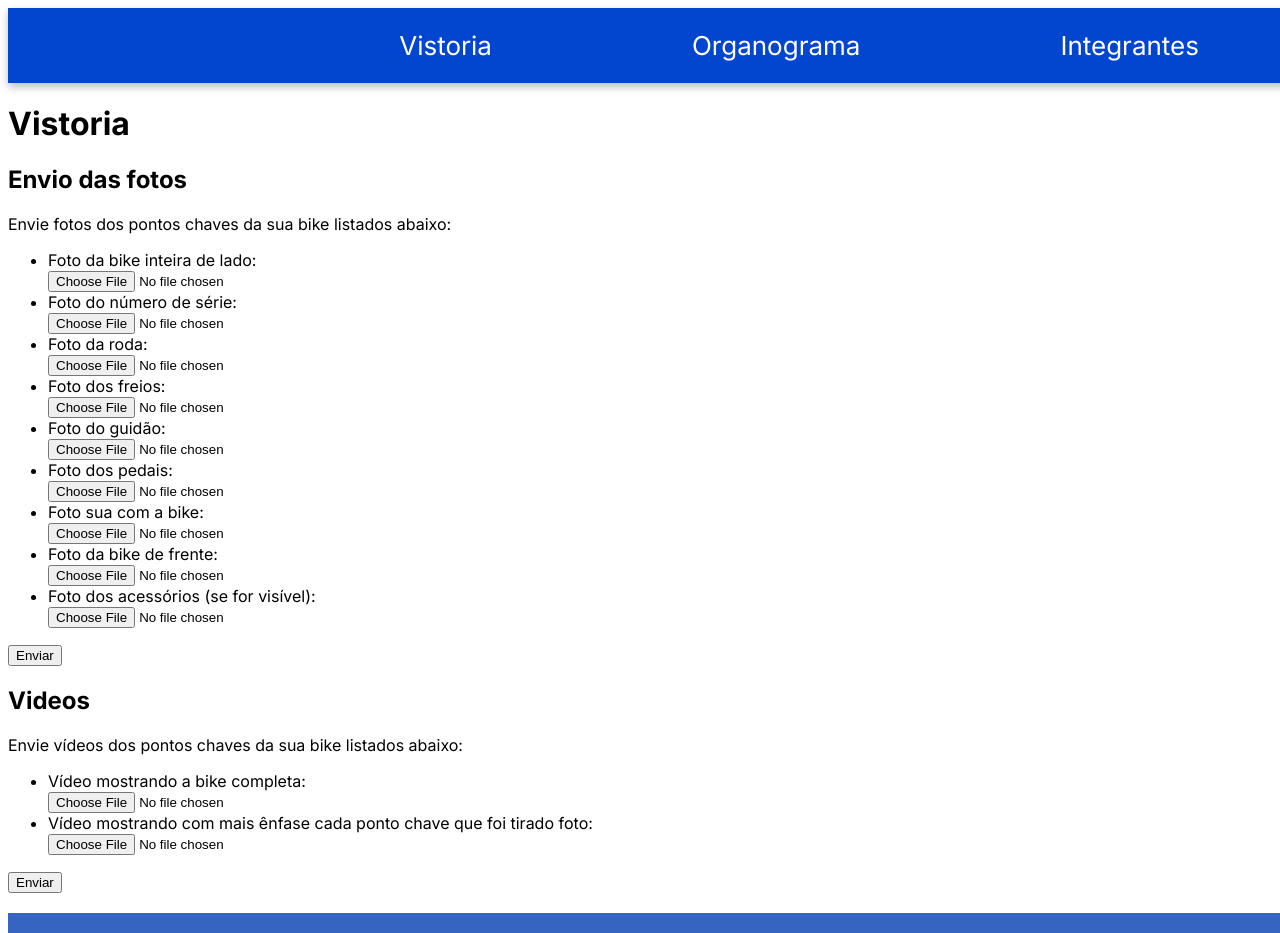
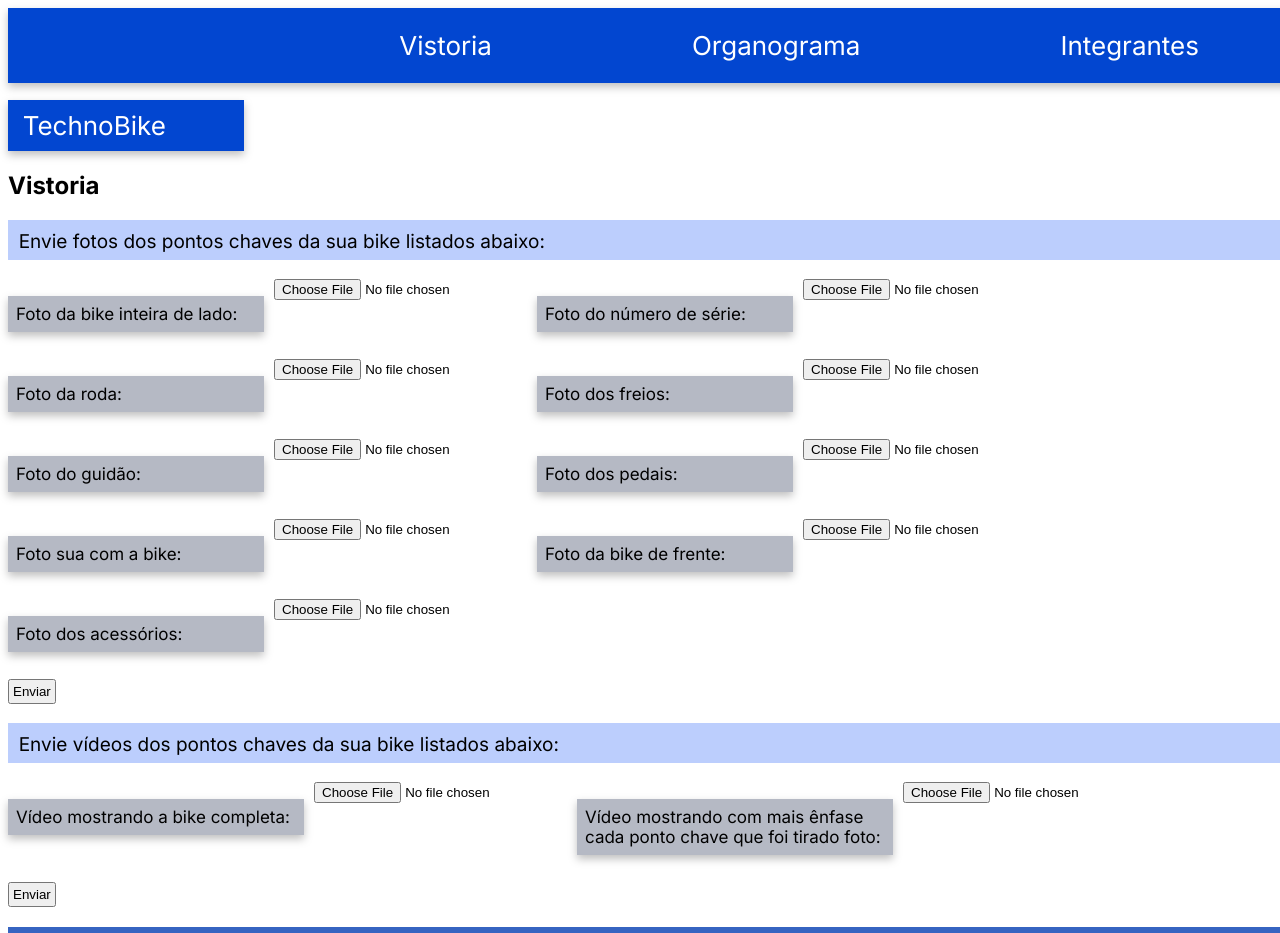
Before and after one commit to rafaellabastos1/sprint-rwd, a Next.js app: page /secundaria/arquivos-vistoria in a window 1280 px wide. Shown: the top 933 px of the page. Built offline with nearby package versions, Linux system fonts and the light colour scheme.

Commit message:
estilização da página de envio dos arquivos da vistoria finalizado

```diff
--- a/src/app/globals.css
+++ b/src/app/globals.css
@@ -371,4 +371,129 @@
             }
         }
     }
+
+    .textoArquivos {
+        width: 1291px;
+        height: 30px;
+        flex-shrink: 0;
+
+        background-color: #BCCEFD;
+        stroke-width: 1px;
+        stroke: #000;
+
+        color: #000;
+        text-align: left;
+        font-size: 19px;
+        font-style: normal;
+        font-weight: 400;
+        line-height: normal;
+        padding-top: 10px;
+    }
+
+    .enviarFotos {
+        width: 240px;
+        height: 20px;
+        flex-shrink: 0;
+
+        background-color: #b5b9c4;
+        stroke-width: 1px;
+        stroke: #000;
+        filter: drop-shadow(0px 4px 4px rgba(0, 0, 0, 0.25));
+
+        color: #000;
+        text-align: left;
+        font-size: 17px;
+        font-style: normal;
+        font-weight: 400;
+        line-height: normal;
+        padding: 8px;
+    }
+
+    .enviarFotosContainer {
+        display: flex;
+        flex-wrap: wrap;
+        gap: 10px;
+    }
+
+    .botaoArquivos {
+        margin-top: 10px;
+        padding: 3px;
+    }
+
+    .enviarVideos1 {
+        width: 280px;
+        height: 20px;
+        flex-shrink: 0;
+
+        background-color: #b5b9c4;
+        stroke-width: 1px;
+        stroke: #000;
+        filter: drop-shadow(0px 4px 4px rgba(0, 0, 0, 0.25));
+
+        color: #000;
+        text-align: left;
+        font-size: 17px;
+        font-style: normal;
+        font-weight: 400;
+        line-height: normal;
+        padding: 8px;
+    }
+
+    .enviarVideos2 {
+        width: 300px;
+        height: 40px;
+        flex-shrink: 0;
+
+        background-color: #b5b9c4;
+        stroke-width: 1px;
+        stroke: #000;
+        filter: drop-shadow(0px 4px 4px rgba(0, 0, 0, 0.25));
+
+        color: #000;
+        text-align: left;
+        font-size: 17px;
+        font-style: normal;
+        font-weight: 400;
+        line-height: normal;
+        padding: 8px;
+    }
+
+    .enviarVideosContainer {
+        display: flex;
+        flex-wrap: wrap;
+        gap: 10px;
+    }
+
+    .caixaArquivos {
+        width: 190px;
+        height: 24px;
+        flex-shrink: 0;
+
+        background-color: #BCCEFD;
+        stroke-width: 1px;
+        stroke: #000;
+        filter: drop-shadow(0px 4px 4px rgba(0, 0, 0, 0.25));
+
+        & a {
+            width: 83px;
+            height: 11px;
+            flex-shrink: 0;
+
+            color: #000;
+            text-align: center;
+            font-size: 13px;
+            font-style: normal;
+            font-weight: 400;
+            line-height: normal;
+            text-decoration: none;
+
+            &:hover {
+                color: white;
+                background-color:#3d4558;
+                width: 195px;
+                height: 24px;
+                padding: 8px;
+            }
+        }
+    }
 }
--- a/src/app/secundaria/arquivos-vistoria/page.jsx
+++ b/src/app/secundaria/arquivos-vistoria/page.jsx
@@ -22,53 +22,57 @@ export default function ArquivosVistoria() {
 
     return (
         <>
-            <h1>Vistoria</h1>
+            <h1 className='subtitulo'>&nbsp;&nbsp;TechnoBike</h1>
+
+            <h2>Vistoria</h2>
+
             <div id="fotosVistoria">
+                <p className='textoArquivos'>&nbsp;&nbsp;Envie fotos dos pontos chaves da sua bike listados abaixo: </p>
 
-                <h2>Envio das fotos</h2>
-                <p>Envie fotos dos pontos chaves da sua bike listados abaixo: </p>
-                <ul>
-                    <li>Foto da bike inteira de lado: </li>
+                <div className='enviarFotosContainer'>
+                    <p className='enviarFotos'>Foto da bike inteira de lado: </p>
                     <input type="file" id="ftBikeInteira" placeholder="Digite aqui"/>
 
-                    <li>Foto do número de série: </li>
+                    <p className='enviarFotos'>Foto do número de série: </p>
                     <input type="file" id="ftNumero" placeholder="Digite aqui"/>
 
-                    <li>Foto da roda: </li>
+                    <p className='enviarFotos'>Foto da roda: </p>
                     <input type="file" id="ftRoda" placeholder="Digite aqui"/>
 
-                    <li>Foto dos freios: </li>
+                    <p className='enviarFotos'>Foto dos freios: </p>
                     <input type="file" id="ftFreios" placeholder="Digite aqui"/>
 
-                    <li>Foto do guidão: </li>
+                    <p className='enviarFotos'>Foto do guidão: </p>
                     <input type="file" id="ftGuidao" placeholder="Digite aqui"/>
 
-                    <li>Foto dos pedais: </li>
+                    <p className='enviarFotos'>Foto dos pedais: </p>
                     <input type="file" id="ftPedais" placeholder="Digite aqui"/>
 
-                    <li>Foto sua com a bike: </li>
+                    <p className='enviarFotos'>Foto sua com a bike: </p>
                     <input type="file" id="ftSelfieBike" placeholder="Digite aqui"/>
 
-                    <li>Foto da bike de frente: </li>
+                    <p className='enviarFotos'>Foto da bike de frente: </p>
                     <input type="file" id="ftBikeFrente" placeholder="Digite aqui"/>
 
-                    <li>Foto dos acessórios (se for visível): </li>
+                    <p className='enviarFotos'>Foto dos acessórios: </p>
                     <input type="file" id="ftAcessorios" placeholder="Digite aqui"/>
-                </ul>
-                <button type="button" id="enviaFotos" onClick={enviarFotos}>Enviar</button>
+                </div>
+
+                <button className='botaoArquivos' type="button" id="enviaFotos" onClick={enviarFotos}>Enviar</button>
             </div>
 
             <div id="videosVistoria">
-                <h2>Videos</h2>
-                <p>Envie vídeos dos pontos chaves da sua bike listados abaixo: </p>
-                <ul>
-                    <li>Vídeo mostrando a bike completa: </li>
+                <p className='textoArquivos'>&nbsp;&nbsp;Envie vídeos dos pontos chaves da sua bike listados abaixo: </p>
+
+                <div className='enviarVideosContainer'>
+                    <p className='enviarVideos1'>Vídeo mostrando a bike completa: </p>
                     <input type="file" id="vdBikeCompleta" placeholder="Digite aqui"/>
 
-                    <li>Vídeo mostrando com mais ênfase cada ponto chave que foi tirado foto:  </li>
+                    <p className='enviarVideos2'>Vídeo mostrando com mais ênfase cada ponto chave que foi tirado foto:  </p>
                     <input type="file" id="vdPontoChave" placeholder="Digite aqui"/>
-                </ul>
-                <button type="button" id="enviaVideos" onClick={enviarVideos}>Enviar</button>
+                </div>
+
+                <button className='botaoArquivos' type="button" id="enviaVideos" onClick={enviarVideos}>Enviar</button>
             </div>
 
             {avisoFoto && (
@@ -81,10 +85,10 @@ export default function ArquivosVistoria() {
 
             {fotoEnviada && videoEnviado &&  (
                 <div>
-                    <p>Próxima etapa: </p>
-                    <ul>
-                        <li><Link href='/secundaria/status-vistoria'>Conferir status da vistoria</Link></li>
-                    </ul>
+                    <h3>Próxima etapa: </h3>
+                    <div className='caixaArquivos'>
+                        <Link href='/secundaria/status-vistoria'>&nbsp;&nbsp;Conferir status da vistoria</Link>
+                    </div>
                 </div>
             )}
         </>
```
